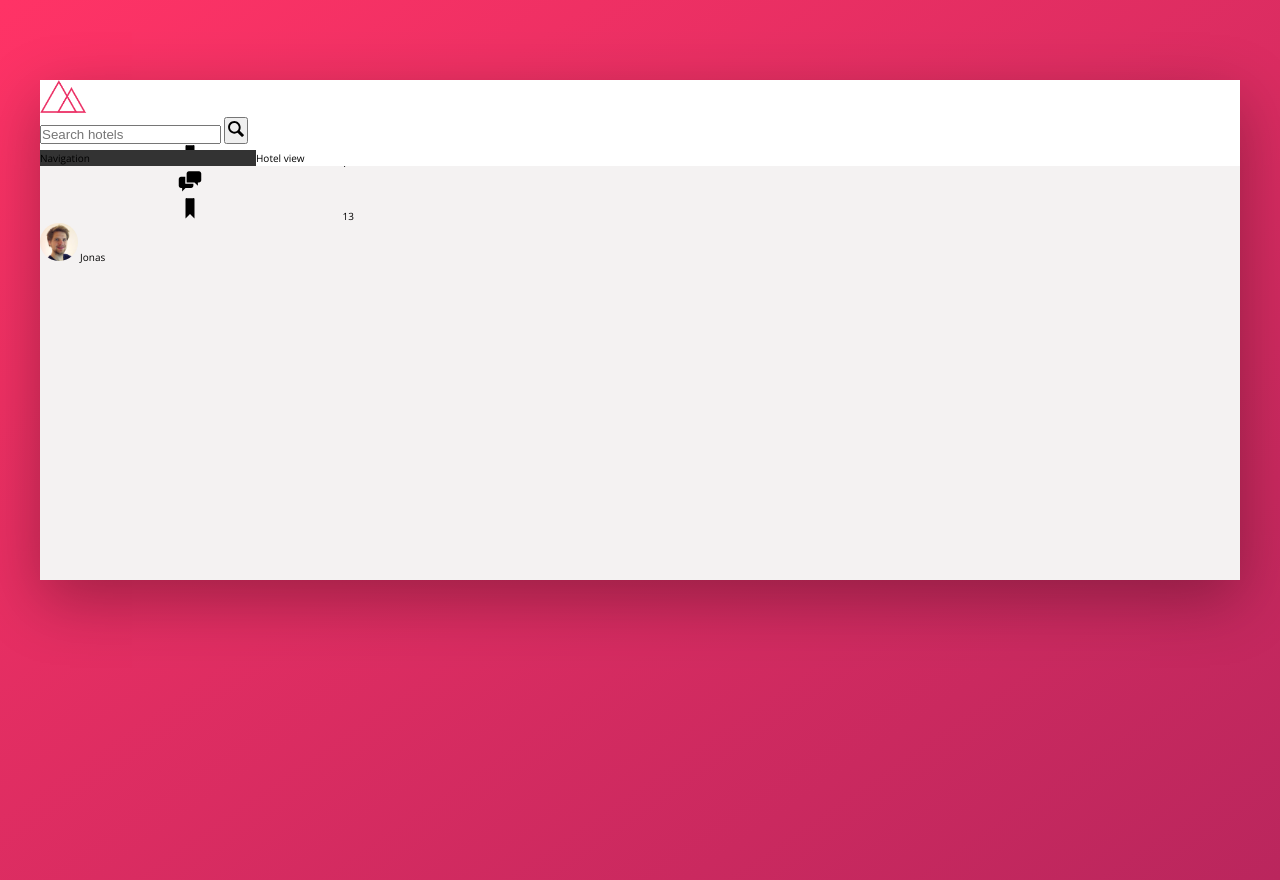
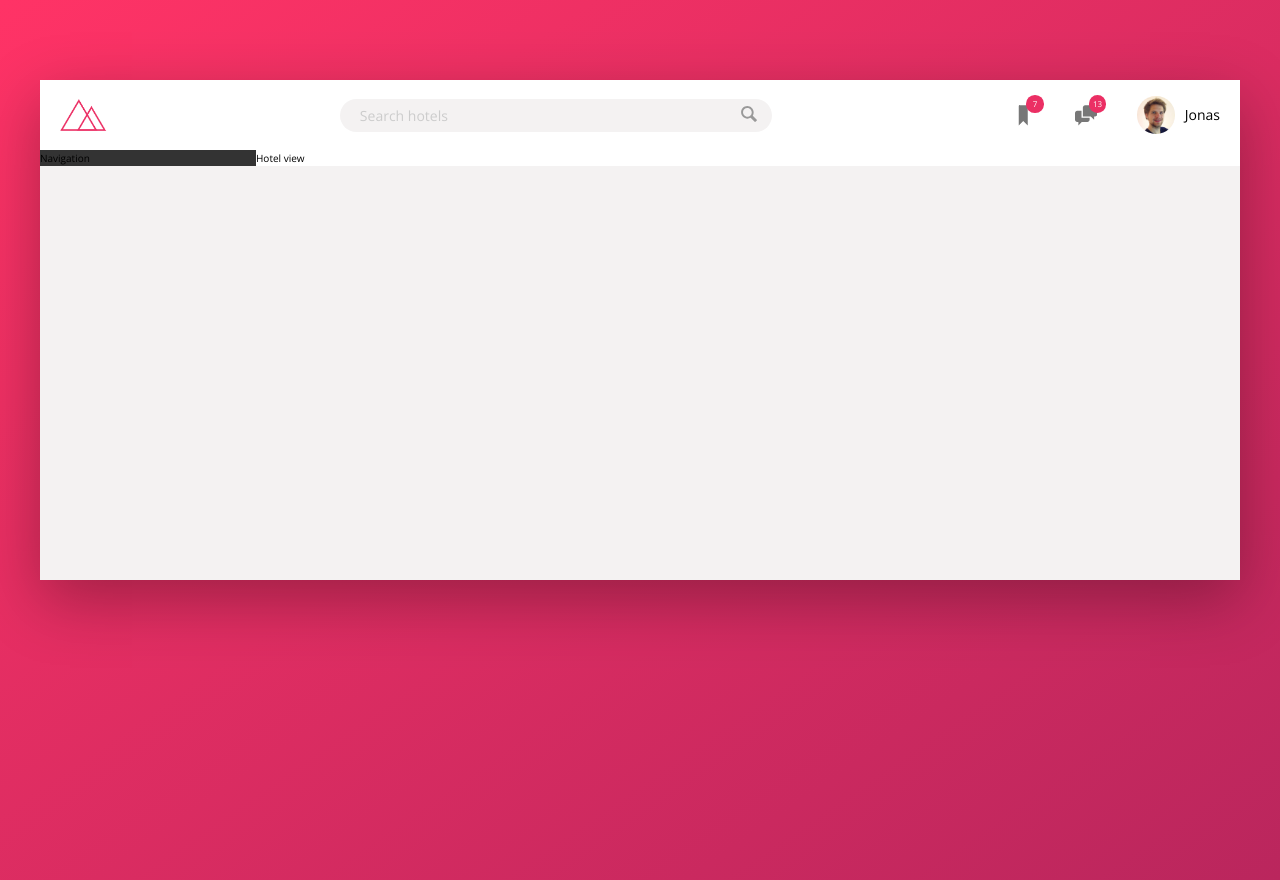
Before and after one commit to 0xMMelvin/Trillo, a website: page index.html in a window 1280 px wide. Drawn offline with nearby package versions, Linux system fonts and the light colour scheme.

Commit message:
finished styling header

```diff
--- a/index.html
+++ b/index.html
@@ -38,11 +38,6 @@
                     <svg class="user-nav__icon">
                         <use xlink:href="img/sprite.svg#icon-chat"></use>
                     </svg>
-                </div>
-                <div class="user-nav__icon-box">
-                    <svg class="user-nav__icon">
-                        <use xlink:href="img/sprite.svg#icon-bookmark"></use>
-                    </svg>
                     <span class="user-nav__notification">13</span>
                 </div>
                 <div class="user-nav__user">
@@ -60,7 +55,6 @@
             </main>
         </div>
     </div>
-
 </body>
 
 </html>
--- a/sass/_base.scss
+++ b/sass/_base.scss
@@ -27,8 +27,8 @@ Grey dark 3: #999
 	--color-grey-light-4: #ccc;
 
 	--color-grey-dark-1: #333;
-	--color-grey-dark-: #777;
-	--color-grey-dark-: #999;
+	--color-grey-dark-2: #777;
+	--color-grey-dark-3: #999;
 
 	--shadow-dark: 0 2rem 6rem rgba(0, 0, 0, 0.3);
 }
--- a/sass/_components.scss
+++ b/sass/_components.scss
@@ -3,21 +3,64 @@
 // LOGO
 .logo {
 	height: 3.25rem;
+	margin-left: 2rem;
 }
 
 ///////////////////////////////////////
 
 // SEARCH
 .search {
+	flex: 0 0 40%;
+
+	display: flex;
+	align-items: center;
+	justify-content: center;
+
 	&__input {
+		font-family: inherit;
+		font-size: inherit;
+		color: inherit;
+		background-color: var(--color-grey-light-2);
+		border: none;
+		padding: 0.7rem 2rem;
+		border-radius: 100px;
+		width: 90%;
+		transition: all 0.2s;
+		margin-right: -3.25rem;
+
+		&:focus {
+			outline: none;
+			width: 100%;
+			background-color: var(--color-grey-light-3);
+		}
+
+		&::-webkit-input-placeholder {
+			font-weight: 100;
+			color: var(--color-grey-light-4);
+		}
+	}
+
+	&__input:focus + &__button {
+		background-color: var(--color-grey-light-3);
 	}
 
 	&__button {
+		border: none;
+		background-color: var(--color-grey-light-2);
+
+		&:focus {
+			outline: none;
+		}
+
+		&:active {
+			transform: translateY(0.2rem);
+		}
 	}
 
 	&__icon {
 		height: 2rem;
 		width: 2rem;
+		fill: var(--color-grey-dark-3);
 	}
 }
 
@@ -25,23 +68,52 @@
 
 // USER NAVIGATION
 .user-nav {
+	align-self: stretch;
+	display: flex;
+	align-items: center;
+
+	& > * {
+		padding: 0 2rem;
+		cursor: pointer;
+		height: 100%;
+		display: flex;
+		align-items: center;
+	}
+
+	& > *:hover {
+		background-color: var(--color-grey-light-2);
+	}
+
 	&__icon-box {
+		position: relative;
 	}
 
 	&__icon {
 		height: 2.25rem;
-		widows: 2.25rem;
+		width: 2.25rem;
+		fill: var(--color-grey-dark-2);
 	}
 
 	&__notification {
-	}
+		font-size: 0.8rem;
+		height: 1.75rem;
+		width: 1.75rem;
+		border-radius: 50%;
+		background-color: var(--color-primary);
+		color: #fff;
+		position: absolute;
+		top: 1.5rem;
+		right: 1.1rem;
 
-	&__user {
+		display: flex;
+		justify-content: center;
+		align-items: center;
 	}
 
 	&__user-photo {
 		height: 3.75rem;
 		border-radius: 50%;
+		margin-right: 1rem;
 	}
 
 	&__user-name {
--- a/sass/_layout.scss
+++ b/sass/_layout.scss
@@ -8,9 +8,14 @@
 }
 
 .header {
+	font-size: 1.4rem;
 	height: 7rem;
 	background-color: #fff;
 	border-bottom: var(--color-grey-light-2);
+
+	display: flex;
+	justify-content: space-between;
+	align-items: center;
 }
 
 .content {
```
Also changed, not shown: css/style.css.
